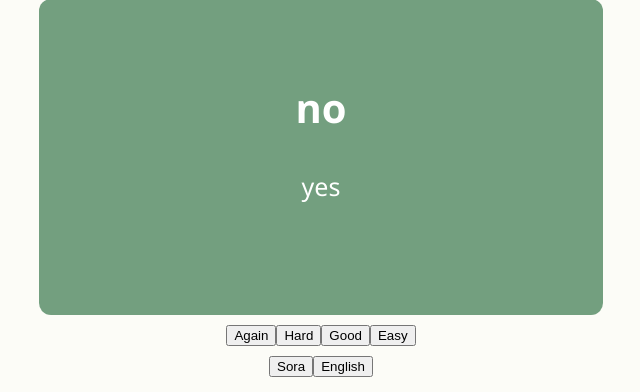
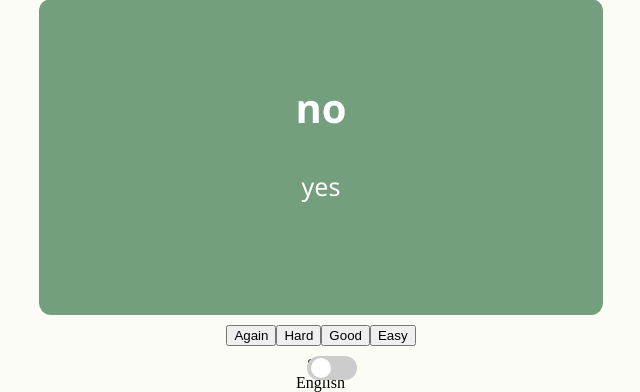
Before and after one commit to 108charlotte/Living-Flashcards, a Django app: page /flashcards/ in a window 1280 px wide. Shown: the part 961-1353 px from the top of the page, without its empty margins (319-959 px from the left). Run offline with Django 5.2, Linux system fonts and the light colour scheme.

Commit message:
styled language toggle

```diff
--- a/living_flashcards/flashcards/static/flashcards.css
+++ b/living_flashcards/flashcards/static/flashcards.css
@@ -109,9 +109,54 @@ h5{ /* Deck Sub-title in Sora */
     margin: 10px auto;
 }
 
-/*language toggle*/
-.lang-toggle {
+/*language toggle */
+/*toggle switch credit: https://www.geeksforgeeks.org/css/how-to-create-toggle-switch-by-using-html-and-css/ */
+
+.lang-btn-container {
+    justify-content: center;
     display: flex;
-    justify-content: center;
     width: 100%;
 }
+
+.toggle-switch {
+    position: relative;
+    display: inline-block;
+    width: 50px;
+    height: 24px;
+}
+
+.toggle-switch input {
+    opacity: 0;
+    width: 0;
+    height: 0;
+}
+
+.slider {
+    position: absolute;
+    cursor: pointer;
+    background-color: #ccc; /* off-state color */
+    transition: background-color 0.3s;
+    border-radius: 24px;
+    width: 100%;
+    height: 100%;
+}
+
+.slider::before {
+    position: absolute;
+    content: "";
+    height: 20px;
+    width: 20px;
+    left: 4px;
+    bottom: 2px;
+    background-color: white;
+    transition: transform 0.3s;
+    border-radius: 50%
+}
+
+.toggle-switch input:checked + .slider {
+    background-color: #4CAF50; /* on-state color */
+}
+
+.toggle-switch input:checked + .slider::before {
+    transform: translateX(26px);
+}
--- a/living_flashcards/flashcards/templates/flashcards.html
+++ b/living_flashcards/flashcards/templates/flashcards.html
@@ -82,10 +82,14 @@
 
 <!-- Language Toggle -->
     <footer class="controls">
-        <div class="lang-toggle">
-            <button class="lang-btn lang-sora" id="langSora">Sora</button>
-            <button class="lang-btn lang-english active" id="langEnglish">English</button>
-        </div>
+      <div class="lang-btn-container">
+        <label class="toggle-switch">
+          <input type="checkbox" id="toggle-input"/>
+          <span class="slider"></span>
+          <span class="toggle-label">Sora-English</span>
+        </label>
+      </div>
+
     </footer>
 </body>
 </html>
```
